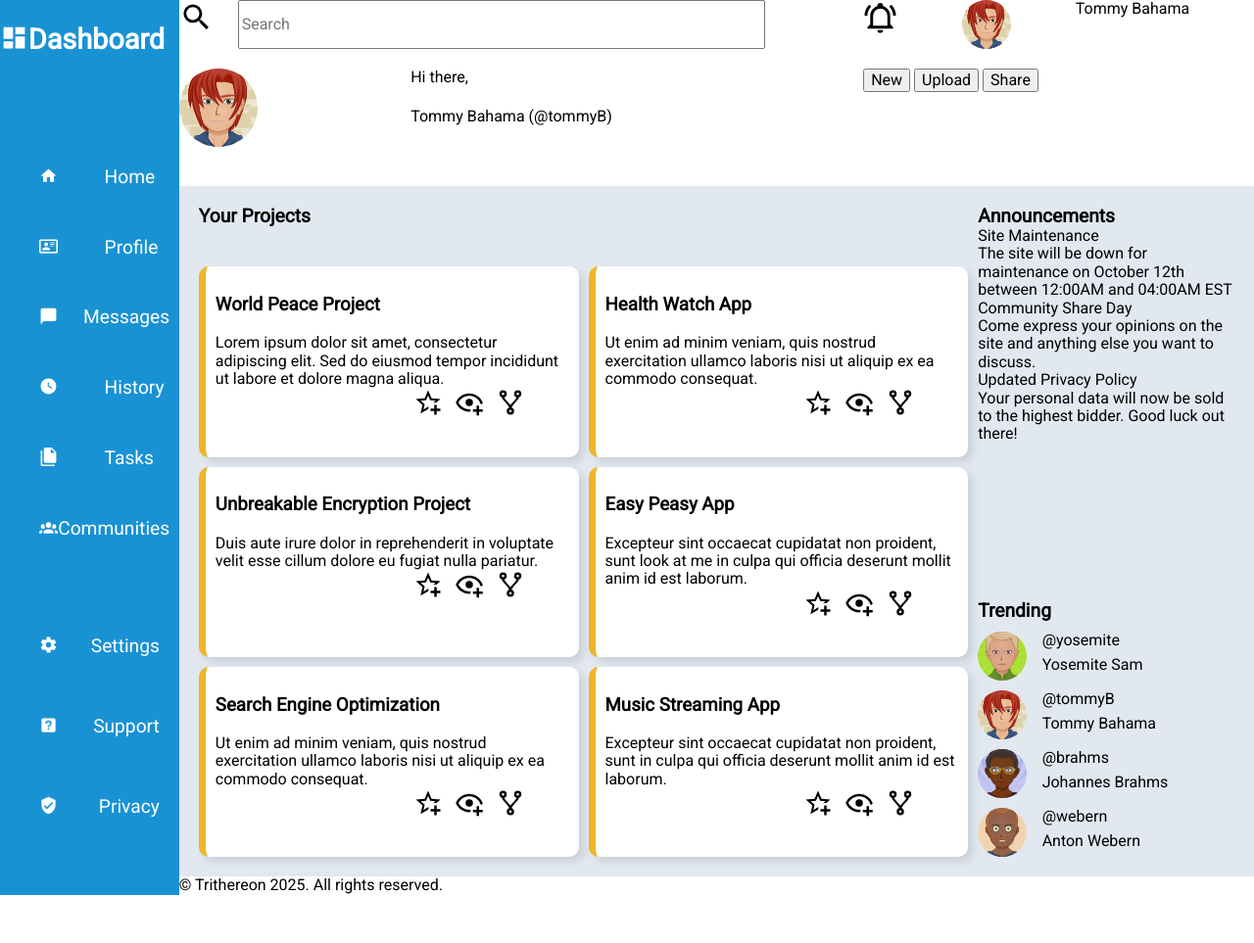
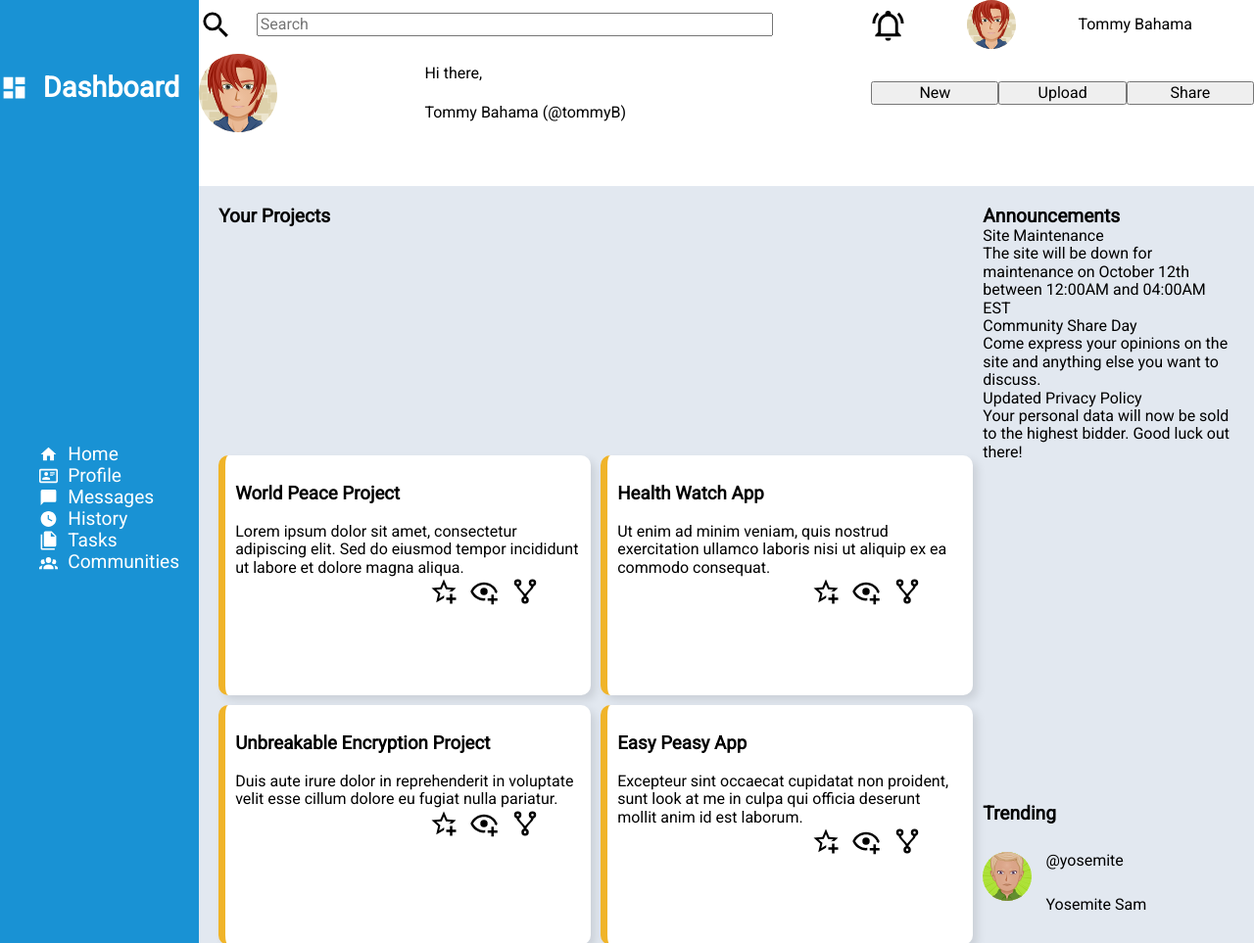
Before and after one commit to Trithereon/project-admin-dashboard, a plain HTML site: page index.html in a window 1280 px wide. Shown: the top 963 px of the page at 98% size. Before the commit the page ends 914 px from the top, so only its background shows below. Drawn offline with Linux system fonts and the light colour scheme.

Commit message:
Fix layout of nav links using flex

```diff
--- a/index.html
+++ b/index.html
@@ -11,7 +11,7 @@
 </head>
 
 <body>
-    <sidebar>
+    <nav>
         <h2 class="nav-top">
             <img src="img/sidebar/dashboard.svg" alt="Dashboard icon" class="dashboard">
             Dashboard
@@ -74,7 +74,7 @@
                 </a>
             </li>
         </ul>
-    </sidebar>
+    </nav>
 
     <header>
         <div id="input-container">
--- a/style.css
+++ b/style.css
@@ -25,19 +25,20 @@
     grid-template-rows: 1fr 9fr;
 }
 
-sidebar {
+nav {
     display: grid;
     grid-column: 1 / 2;
     grid-row: 1 / 10;
-    grid-template-columns: 1fr 1fr;
     background-color: rgb(25, 146, 212);
     color:white;
     font-size:1.2rem;
     gap: 10px;
     padding-right: 20px;
+    align-items: center;
+    justify-items: left;
 }
 
-sidebar img {
+nav img {
     filter: invert(1) brightness(2);
 }
 
@@ -55,26 +56,32 @@
     grid-column: 1 / 3;
     grid-row: 1 / 2;
     color:white;
+    justify-content: start;
+    align-items: center;
 }
 
 .nav-mid {
     display:grid;
-    grid-template-rows: repeat(1fr, 6);
+    grid-template-rows: repeat(6, 1fr);
     grid-column: 1 / 3;
     grid-row: 2 / 7;
-    justify-content: start;
+    justify-content: left;
+    align-items: center;
 }
 
 .nav-bot {
     display: grid;
-    grid-template-rows: repeat(1fr, 3);
+    grid-template-rows: repeat(3, 1fr);
     grid-column: 1 / 3;
     grid-row: 7 / 10;
+    justify-content: start;
+    align-items: center;
 }
 
 .nav-link {
-    display:grid;
+    display:flex;
     grid-template-columns: 1fr 1fr;
+    gap: 10px;
 }
 
 header {
@@ -84,10 +91,12 @@
     grid-column: 2 / 3;
     grid-row: 1 / 4;
     gap: 20px 100px;
+    align-items: center;
 }
 
 .header-actions {
     display:grid;
+    align-items: center;
 }
 
 .header-actions .notifications {
@@ -106,6 +115,7 @@
     display: grid;
     grid-template-columns: 1fr 9fr;
     grid-template-rows: 1fr;
+    align-items: center;
 }
 
 .search {
@@ -118,6 +128,7 @@
 
 .welcome-container {
     display:grid;
+    align-items: center;
 }
 
 .welcome-container .avatar {
@@ -135,6 +146,17 @@
     grid-row: 2 / 3;
 }
 
+.file-control-actions {
+    display: grid;
+    align-items: center;
+    grid-template-columns: repeat(3, 1fr);
+    grid-template-rows: 1fr;
+}
+
+button.file-control-actions {
+    grid-column:
+}
+
 main-content {
     display: grid;
     grid-template-columns: 3fr 1fr;
@@ -149,7 +171,7 @@
 .projects-container {
     display:grid;
     grid-template-columns: 1fr 1fr;
-    grid-template-rows: repeat(1fr, 4);
+    grid-template-rows: repeat(4, 1fr);
     grid-column: 1 / 2;
     grid-row: 1 / 3;
     gap: 10px;
@@ -194,7 +216,7 @@
 .trending-container {
     display:grid;
     grid-template-columns: 1fr 3fr;
-    grid-template-rows: repeat(1fr, 8);
+    grid-template-rows: repeat(8, 1fr);
     grid-column: 2 / 3;
     grid-row: 2 / 3;
     gap: 10px;
```
